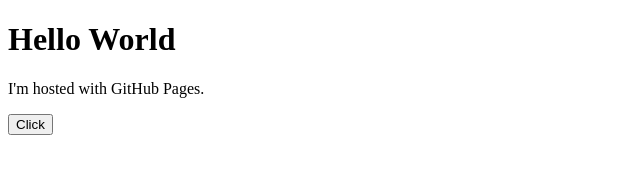
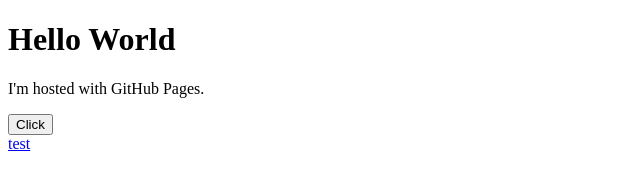
Before and after one commit to ippaiattena/ippaiattena.github.io, a plain HTML site: page index.html in a window 1280 px wide. Shown: the full height of the page, 0-640 px from the left. Drawn offline with Linux system fonts and the light colour scheme.

Commit message:
Update index.html

```diff
--- a/index.html
+++ b/index.html
@@ -10,5 +10,7 @@
         alert("Hello World");
       }
     </script>
+    <br>
+    <a href="./test.html">test</a>
   </body>
 </html>
```
